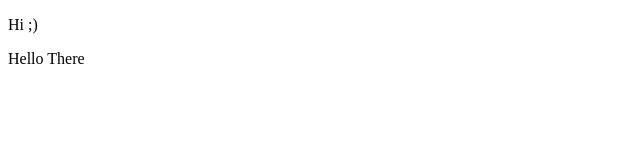
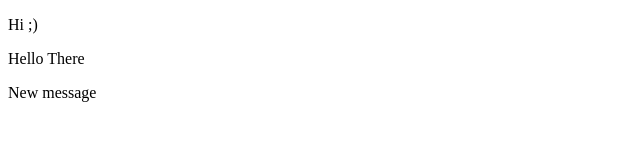
Before and after one commit to anirudhmahajan77/csstest, a plain HTML site: page index.html in a window 1280 px wide. Shown: the whole page, without its empty margins (0-640 px from the left). Drawn offline with Linux system fonts and the light colour scheme.

Commit message:
another message

```diff
--- a/index.html
+++ b/index.html
@@ -9,5 +9,6 @@
 <body>
     <p>Hi ;)</p>
     <p>Hello There</p>
+    <p>New message</p>
 </body>
 </html>
```
